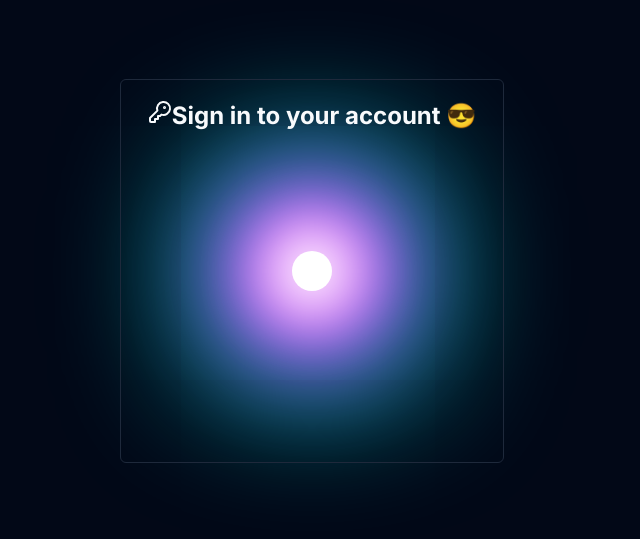
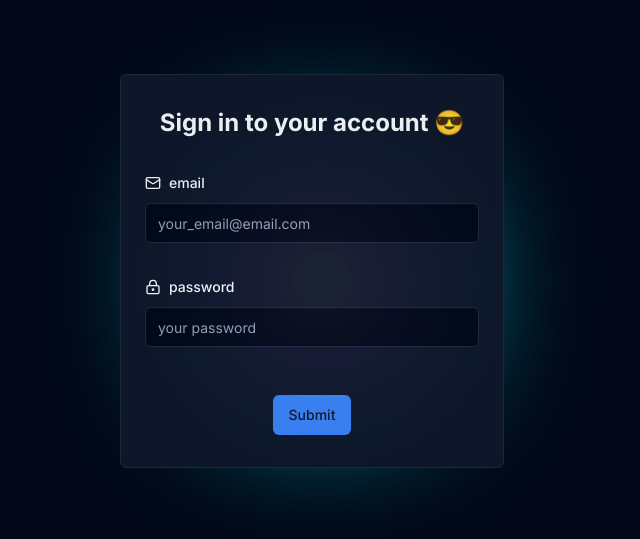
Before and after one commit to AngelBlackBlue/NextJs-Stock-Flow-Pro, a Next.js app: page /auth in a window 1280 px wide. Shown: the part 129-668 px from the top of the page, without its empty margins (328-968 px from the left). Built offline with nearby package versions, Linux system fonts and the light colour scheme.

Commit message:
working with signin logic

```diff
--- a/src/app/auth/page.tsx
+++ b/src/app/auth/page.tsx
@@ -1,18 +1,109 @@
-import { KeyRound } from "lucide-react";
+"use client"
+
+import { zodResolver } from "@hookform/resolvers/zod"
+import { useForm } from "react-hook-form"
+import { z } from "zod"
+
+import { Button } from "@/components/ui/button"
+import {
+  Form,
+  FormControl,
+  FormDescription,
+  FormField,
+  FormItem,
+  FormLabel,
+  FormMessage,
+} from "@/components/ui/form"
+import { Input } from "@/components/ui/input"
+import { LockKeyhole, Mail } from "lucide-react"
+
+const formSchema = z.object({
+  email: z.string().email(),
+  password: z.string().min(6, {
+    message: "Username must be at least 6 characters.",
+  })
+})
 
 
 const page = () => {
+
+    // 1. Define your form.
+    const form = useForm<z.infer<typeof formSchema>>({
+      resolver: zodResolver(formSchema),
+      defaultValues: {
+        email: "",
+        password: ""
+      },
+    })
+
+    // 2. Define a submit handler.
+    const onSubmit = (values: z.infer<typeof formSchema>) => {
+      // Do something with the form values.
+      // ✅ This will be type-safe and validated.
+      console.log(values)
+    }
+
   return (
     <div className="flex items-center justify-center w-full h-screen">
-        {/* <div className="w-96 h-96 rounded-md border p-5 flex justify-center bg-slate-900"> */}
-        <div className="w-96 h-96 rounded-md border p-5 flex justify-center">
-          <KeyRound />
-          <h1 className="text-2xl font-bold">
+        <div className="w-96 rounded-md border px-6 py-8 bg-slate-900 opacity-95 ">
+          <h1 className="text-2xl font-bold flex justify-center pb-6">
             Sign in to your account 😎
           </h1>
+
+          <div className="pt-2">
+            <Form {...form}>
+
+              <form onSubmit={form.handleSubmit(onSubmit)} className="space-y-8">
+
+                <FormField
+                  control={form.control}
+                  name="email"
+                  render={({ field }) => (
+                    <FormItem>
+                      <FormLabel className="flex items-center"> <Mail className=" pr-2" /> email</FormLabel>
+                      <FormControl>
+                        <Input placeholder="your_email@email.com" {...field} />
+                      </FormControl>
+                      <FormDescription className="absolute ">
+                        <FormMessage />
+                      </FormDescription>
+                    </FormItem>
+                  )}
+                />
+
+                <FormField
+                  control={form.control}
+                  name="password"
+                  render={({ field }) => (
+                    <FormItem>
+                      <FormLabel className="flex items-center"> <LockKeyhole className=" pr-2"/>  password</FormLabel>
+                      <FormControl>
+                        <Input placeholder="your password" {...field} />
+                      </FormControl>
+                      <FormDescription className="absolute ">
+                         <FormMessage />
+                      </FormDescription>
+
+                    </FormItem>
+                  )}
+                />
+
+                <div className="pt-4 flex justify-center">
+                  <Button type="submit" >Submit</Button>
+
+                </div>
+
+
+              </form>
+
+            </Form>
+          </div>
+
         </div>
         <div className="glowBox -z-10"></div>
     </div>
+
+
   );
 }
 
--- a/src/app/globals.css
+++ b/src/app/globals.css
@@ -63,8 +63,8 @@
     position: absolute;
     top: calc(50% - 20px);
     left: calc(50% - 20px);
-    width: 40px;
-    height: 40px;
+    width: 60px;
+    height: 60px;
     border-radius: 50%;
     background-color: #fff;
     box-shadow:
--- /dev/null
+++ b/src/components/ui/form.tsx
@@ -0,0 +1,176 @@
+import * as React from "react"
+import * as LabelPrimitive from "@radix-ui/react-label"
+import { Slot } from "@radix-ui/react-slot"
+import {
+  Controller,
+  ControllerProps,
+  FieldPath,
+  FieldValues,
+  FormProvider,
+  useFormContext,
+} from "react-hook-form"
+
+import { cn } from "@/lib/utils"
+import { Label } from "@/components/ui/label"
+
+const Form = FormProvider
+
+type FormFieldContextValue<
+  TFieldValues extends FieldValues = FieldValues,
+  TName extends FieldPath<TFieldValues> = FieldPath<TFieldValues>
+> = {
+  name: TName
+}
+
+const FormFieldContext = React.createContext<FormFieldContextValue>(
+  {} as FormFieldContextValue
+)
+
+const FormField = <
+  TFieldValues extends FieldValues = FieldValues,
+  TName extends FieldPath<TFieldValues> = FieldPath<TFieldValues>
+>({
+  ...props
+}: ControllerProps<TFieldValues, TName>) => {
+  return (
+    <FormFieldContext.Provider value={{ name: props.name }}>
+      <Controller {...props} />
+    </FormFieldContext.Provider>
+  )
+}
+
+const useFormField = () => {
+  const fieldContext = React.useContext(FormFieldContext)
+  const itemContext = React.useContext(FormItemContext)
+  const { getFieldState, formState } = useFormContext()
+
+  const fieldState = getFieldState(fieldContext.name, formState)
+
+  if (!fieldContext) {
+    throw new Error("useFormField should be used within <FormField>")
+  }
+
+  const { id } = itemContext
+
+  return {
+    id,
+    name: fieldContext.name,
+    formItemId: `${id}-form-item`,
+    formDescriptionId: `${id}-form-item-description`,
+    formMessageId: `${id}-form-item-message`,
+    ...fieldState,
+  }
+}
+
+type FormItemContextValue = {
+  id: string
+}
+
+const FormItemContext = React.createContext<FormItemContextValue>(
+  {} as FormItemContextValue
+)
+
+const FormItem = React.forwardRef<
+  HTMLDivElement,
+  React.HTMLAttributes<HTMLDivElement>
+>(({ className, ...props }, ref) => {
+  const id = React.useId()
+
+  return (
+    <FormItemContext.Provider value={{ id }}>
+      <div ref={ref} className={cn("space-y-2", className)} {...props} />
+    </FormItemContext.Provider>
+  )
+})
+FormItem.displayName = "FormItem"
+
+const FormLabel = React.forwardRef<
+  React.ElementRef<typeof LabelPrimitive.Root>,
+  React.ComponentPropsWithoutRef<typeof LabelPrimitive.Root>
+>(({ className, ...props }, ref) => {
+  const { error, formItemId } = useFormField()
+
+  return (
+    <Label
+      ref={ref}
+      className={cn(error && "text-destructive", className)}
+      htmlFor={formItemId}
+      {...props}
+    />
+  )
+})
+FormLabel.displayName = "FormLabel"
+
+const FormControl = React.forwardRef<
+  React.ElementRef<typeof Slot>,
+  React.ComponentPropsWithoutRef<typeof Slot>
+>(({ ...props }, ref) => {
+  const { error, formItemId, formDescriptionId, formMessageId } = useFormField()
+
+  return (
+    <Slot
+      ref={ref}
+      id={formItemId}
+      aria-describedby={
+        !error
+          ? `${formDescriptionId}`
+          : `${formDescriptionId} ${formMessageId}`
+      }
+      aria-invalid={!!error}
+      {...props}
+    />
+  )
+})
+FormControl.displayName = "FormControl"
+
+const FormDescription = React.forwardRef<
+  HTMLParagraphElement,
+  React.HTMLAttributes<HTMLParagraphElement>
+>(({ className, ...props }, ref) => {
+  const { formDescriptionId } = useFormField()
+
+  return (
+    <p
+      ref={ref}
+      id={formDescriptionId}
+      className={cn("text-sm text-muted-foreground", className)}
+      {...props}
+    />
+  )
+})
+FormDescription.displayName = "FormDescription"
+
+const FormMessage = React.forwardRef<
+  HTMLParagraphElement,
+  React.HTMLAttributes<HTMLParagraphElement>
+>(({ className, children, ...props }, ref) => {
+  const { error, formMessageId } = useFormField()
+  const body = error ? String(error?.message) : children
+
+  if (!body) {
+    return null
+  }
+
+  return (
+    <p
+      ref={ref}
+      id={formMessageId}
+      className={cn("text-sm font-medium text-destructive", className)}
+      {...props}
+    >
+      {body}
+    </p>
+  )
+})
+FormMessage.displayName = "FormMessage"
+
+export {
+  useFormField,
+  Form,
+  FormItem,
+  FormLabel,
+  FormControl,
+  FormDescription,
+  FormMessage,
+  FormField,
+}
--- /dev/null
+++ b/src/components/ui/input.tsx
@@ -0,0 +1,25 @@
+import * as React from "react"
+
+import { cn } from "@/lib/utils"
+
+export interface InputProps
+  extends React.InputHTMLAttributes<HTMLInputElement> {}
+
+const Input = React.forwardRef<HTMLInputElement, InputProps>(
+  ({ className, type, ...props }, ref) => {
+    return (
+      <input
+        type={type}
+        className={cn(
+          "flex h-10 w-full rounded-md border border-input bg-background px-3 py-2 text-sm ring-offset-background file:border-0 file:bg-transparent file:text-sm file:font-medium placeholder:text-muted-foreground focus-visible:outline-none focus-visible:ring-2 focus-visible:ring-ring focus-visible:ring-offset-2 disabled:cursor-not-allowed disabled:opacity-50",
+          className
+        )}
+        ref={ref}
+        {...props}
+      />
+    )
+  }
+)
+Input.displayName = "Input"
+
+export { Input }
--- /dev/null
+++ b/src/components/ui/label.tsx
@@ -0,0 +1,26 @@
+"use client"
+
+import * as React from "react"
+import * as LabelPrimitive from "@radix-ui/react-label"
+import { cva, type VariantProps } from "class-variance-authority"
+
+import { cn } from "@/lib/utils"
+
+const labelVariants = cva(
+  "text-sm font-medium leading-none peer-disabled:cursor-not-allowed peer-disabled:opacity-70"
+)
+
+const Label = React.forwardRef<
+  React.ElementRef<typeof LabelPrimitive.Root>,
+  React.ComponentPropsWithoutRef<typeof LabelPrimitive.Root> &
+    VariantProps<typeof labelVariants>
+>(({ className, ...props }, ref) => (
+  <LabelPrimitive.Root
+    ref={ref}
+    className={cn(labelVariants(), className)}
+    {...props}
+  />
+))
+Label.displayName = LabelPrimitive.Root.displayName
+
+export { Label }
--- /dev/null
+++ b/src/config/api.ts
@@ -0,0 +1 @@
+export const API_URL_BASE = import.meta.env.VITE_URL_BASE;
```
Also changed, not shown: package.json (+6 -1 lines), 2 other files (tests, documents, lock files or other folders).
